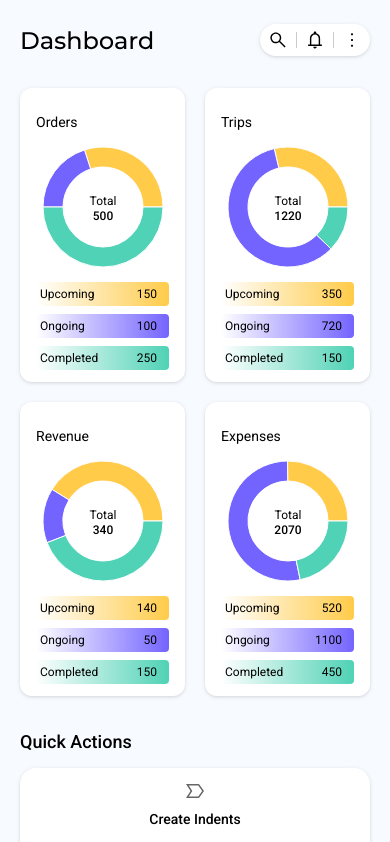
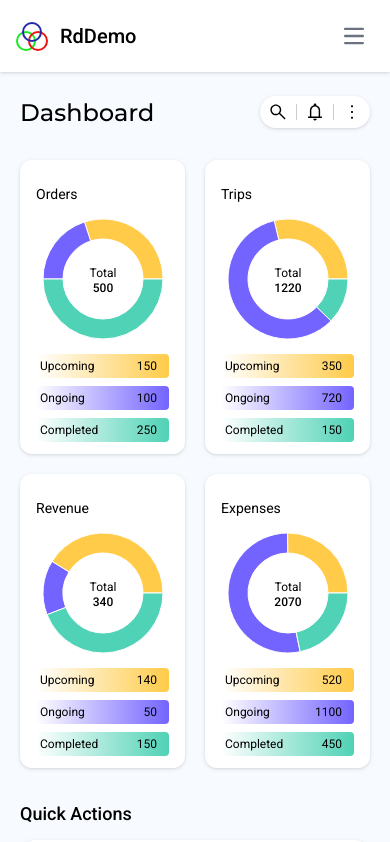
Before and after one commit to pshdotgg/rd-dashboard, a Next.js app: page / in a window 390 px wide. Shown: the top 842 px of the page. Built offline with nearby package versions, Linux system fonts and the light colour scheme.

Commit message:
Add MobileNavbar

```diff
--- a/src/app/page.tsx
+++ b/src/app/page.tsx
@@ -1,11 +1,13 @@
 import Dashboard from '@/components/Dashboard'
-import Sidebar from '../components/Sidebar'
+import Navbar from '../components/Navbar'
 import Highlights from '@/components/Highlights'
+import MobileNavbar from '@/components/MobileNavbar'
 
 export default function Home() {
   return (
     <main className='flex max-md:flex-col max-w-screen min-h-screen m-0'>
-      <Sidebar />
+      <Navbar />
+      <MobileNavbar />
       <Dashboard />
       <Highlights />
     </main>
--- a/src/components/Dashboard.tsx
+++ b/src/components/Dashboard.tsx
@@ -236,7 +236,10 @@ const Alert = ({
         <Button variant='ghost' className='underline'>
           Ignore
         </Button>
-        <Button variant='default' className='bg-[#1A3875] px-3 py-2'>
+        <Button
+          variant='default'
+          className='bg-[#1A3875] hover:bg-blue-950 px-3 py-2'
+        >
           Resolve
         </Button>
       </div>
--- a/src/components/Highlights.tsx
+++ b/src/components/Highlights.tsx
@@ -50,7 +50,7 @@ const Highlights = async () => {
             totalPayments={5}
           />
         </div>
-        <div className='flex flex-col sm:max-md:flex-row sm:max-md:gap-5'>
+        <div className='flex flex-col gap-5 sm:max-md:flex-row'>
           <Activity activities={completedActivities} title='Completed' />
           <Activity activities={scheduledActivities} title='Scheduled' />
         </div>
@@ -72,7 +72,7 @@ const Activity = ({
         <h3 className='text-sm font-medium'>
           {title} Activities ({activities.length})
         </h3>
-        <Button variant='link' className='text-[#11111] text-xs underline'>
+        <Button variant='ghost' className='text-[#11111] text-xs underline'>
           View all
         </Button>
       </div>
--- /dev/null
+++ b/src/components/MobileNavbar.tsx
@@ -0,0 +1,88 @@
+'use client'
+
+import React from 'react'
+import Image from 'next/image'
+import Link from 'next/link'
+
+const NAVBAR_LINKS = [
+  'Dashboard',
+  'Queue',
+  'Important',
+  'Assignment',
+  'Deliveries',
+  'Shipping',
+  'Tracking',
+  'Business Center',
+  'Balance',
+  'Feed',
+  'Settings',
+]
+
+const MobileNavbar = () => {
+  const [isOpen, setIsOpen] = React.useState(false)
+
+  const toggleNavbar = () => {
+    setIsOpen(!isOpen)
+  }
+
+  return (
+    <nav className='md:hidden border-gray-200 drop-shadow z-10 bg-white dark:bg-gray-800 dark:border-gray-700'>
+      <div className='max-w-screen-xl flex flex-wrap items-center justify-between mx-auto p-4'>
+        <Link
+          href='#'
+          className='flex items-center space-x-3 rtl:space-x-reverse'
+        >
+          <Image
+            src='/logo.svg'
+            alt='logo'
+            className='cursor-pointer'
+            width={32}
+            height={29}
+          />
+          <span className='self-center text-xl font-medium whitespace-nowrap dark:text-white'>
+            RdDemo
+          </span>
+        </Link>
+        <button
+          onClick={toggleNavbar}
+          className='inline-flex items-center justify-center p-2 w-10 h-10 text-sm text-gray-500 rounded-lg hover:bg-gray-100 focus:outline-none focus:ring-2 focus:ring-gray-200 dark:text-gray-400 dark:hover:bg-gray-700 dark:focus:ring-gray-600'
+        >
+          <span className='sr-only'>Open main menu</span>
+          <svg
+            className='w-5 h-5'
+            aria-hidden='true'
+            xmlns='http://www.w3.org/2000/svg'
+            fill='none'
+            viewBox='0 0 17 14'
+          >
+            <path
+              stroke='currentColor'
+              strokeLinecap='round'
+              strokeLinejoin='round'
+              strokeWidth='2'
+              d='M1 1h15M1 7h15M1 13h15'
+            />
+          </svg>
+        </button>
+      </div>
+      {isOpen && (
+        <div className='w-full bg-white z-10 absolute text-lg'>
+          <ul className='flex flex-col mt-4 rounded-lg'>
+            {NAVBAR_LINKS.map((link, index) => (
+              <li key={index}>
+                <Link
+                  href={`#`}
+                  className='block hover:bg-gray-200 cursor-pointer py-2 px-3'
+                >
+                  {link}
+                </Link>
+              </li>
+            ))}
+          </ul>
+        </div>
+      )}
+    </nav>
+  )
+}
+
+export default MobileNavbar
--- /dev/null
+++ b/src/components/Navbar.tsx
@@ -0,0 +1,30 @@
+import Image from 'next/image'
+import React from 'react'
+import { Icons } from './Icons'
+
+const Navbar = () => {
+  return (
+    <div className='flex flex-col max-md:hidden bg-white gap-7 min-w-16 py-6 drop-shadow items-center px-4'>
+      <Image
+        src='/logo.svg'
+        alt='logo'
+        className='cursor-pointer '
+        width={32}
+        height={29}
+      />
+      <Icons.DashboardMenu className='hover:bg-gray-200 rounded cursor-pointer' />
+      <Icons.AddToQueue className='hover:bg-gray-200 rounded cursor-pointer' />
+      <Icons.Important className='hover:bg-gray-200 rounded cursor-pointer' />
+      <Icons.Assignment className='hover:bg-gray-200 rounded cursor-pointer' />
+      <Icons.Deliveries className='hover:bg-gray-200 rounded cursor-pointer' />
+      <Icons.LocalShipping className='hover:bg-gray-200 rounded cursor-pointer' />
+      <Icons.ParcelTracking className='hover:bg-gray-200 rounded cursor-pointer' />
+      <Icons.BusinessCenter className='hover:bg-gray-200 rounded cursor-pointer' />
+      <Icons.AccountBalance className='hover:bg-gray-200 rounded cursor-pointer' />
+      <Icons.DynamiceFeed className='hover:bg-gray-200 rounded cursor-pointer' />
+      <Icons.Settings className='hover:bg-gray-200 rounded cursor-pointer' />
+    </div>
+  )
+}
+
+export default Navbar
--- a/src/components/Sidebar.tsx
+++ /dev/null
@@ -1,24 +0,0 @@
-import Image from 'next/image'
-import React from 'react'
-import { Icons } from './Icons'
-
-const Sidebar = () => {
-  return (
-    <div className='flex flex-col max-md:hidden bg-white gap-7 min-w-16 py-6 drop-shadow items-center px-4'>
-      <Image src='/logo.svg' alt='logo' width={32} height={29} />
-      <Icons.DashboardMenu />
-      <Icons.AddToQueue />
-      <Icons.Important />
-      <Icons.Assignment />
-      <Icons.Deliveries />
-      <Icons.LocalShipping />
-      <Icons.ParcelTracking />
-      <Icons.BusinessCenter />
-      <Icons.AccountBalance />
-      <Icons.DynamiceFeed />
-      <Icons.Settings />
-    </div>
-  )
-}
-
-export default Sidebar
```
